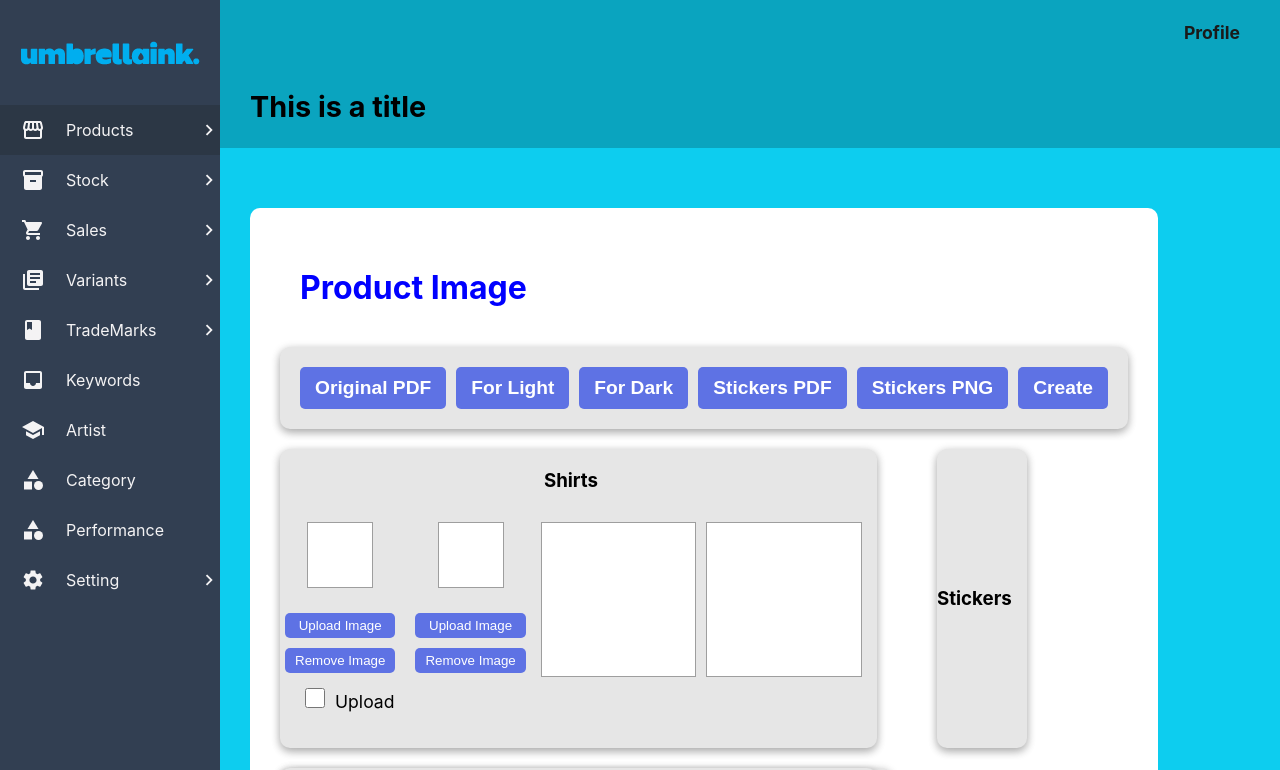
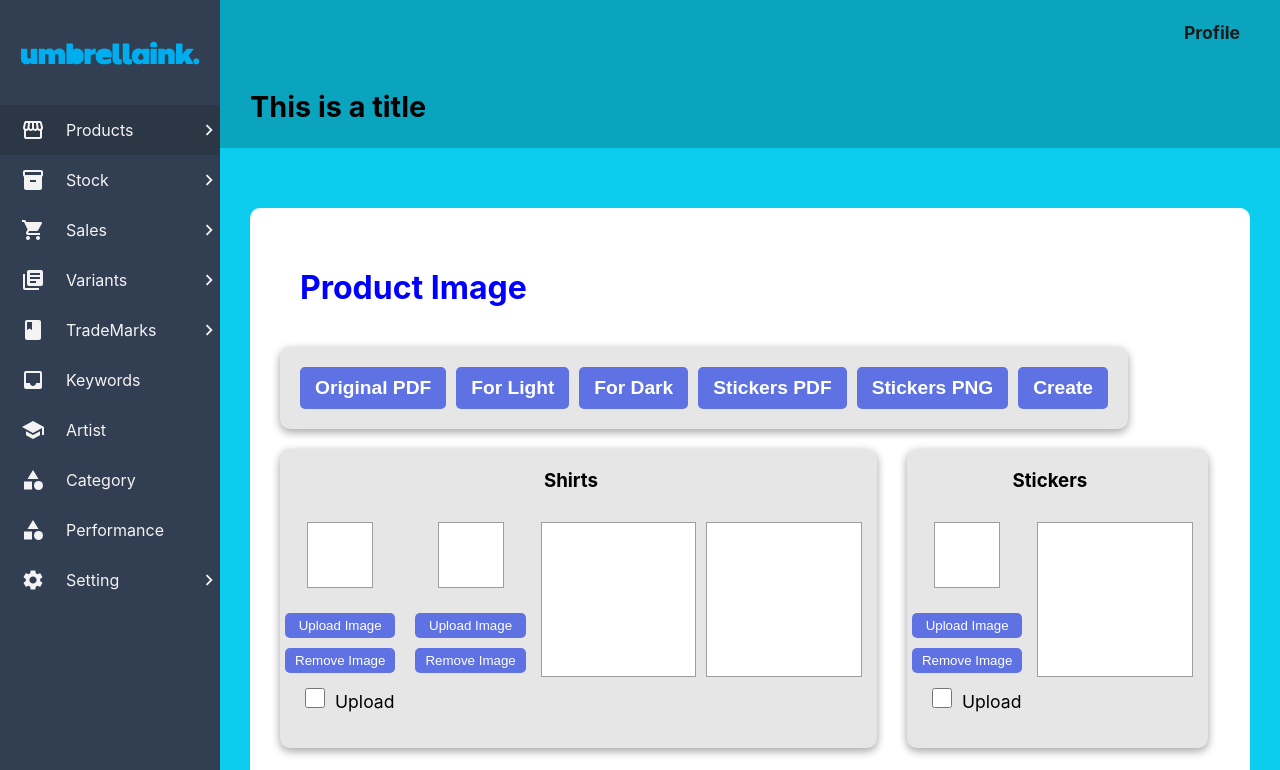
Before and after one commit to NightW0lfff/Zedflow-Project, a React (Create React App) app: page /products/create in a window 1280 px wide. Shown: the top 770 px of the page. Built offline with nearby package versions, Linux system fonts and the light colour scheme.

Commit message:
Update ImageMockup.js

```diff
--- a/src/Pages/ImageMockup.js
+++ b/src/Pages/ImageMockup.js
@@ -32,21 +32,32 @@ function ImageMockup() {
                   <button>Remove Image</button>
                 </div>
               </div>
-              <div className="product-image-box mockup" src="" alt="" />
-              <div className="product-image-box mockup" src="" alt="" />
+              <div className="product-image-box " src="" alt="" />
+              <div className="product-image-box " src="" alt="" />
             </div>
             <span className="input-container">
               <input type="checkbox" />
               Upload
             </span>
           </div>
-          <div className="product-image-container"></div>
           <div className="product-image stickers">
             <h3>Stickers</h3>
+            <div className="shirt-card-container">
+              <div className="shirt-logo-container">
+                <div className="image-box" src="" alt="" />
+                <div className="image-btn">
+                  <button>Upload Image</button>
+                  <button>Remove Image</button>
+                </div>
+              </div>
+              <div className="product-image-box " src="" alt="" />
+            </div>
+            <span className="input-container">
+              <input type="checkbox" />
+              Upload
+            </span>
           </div>
-        </div>
-        <div className="product-image mugs">
-          <div className="product-image shirts">
+          <div className="product-image mugs">
             <h3>Mugs</h3>
             <div className="shirt-card-container">
               <div className="shirt-logo-container">
@@ -63,8 +74,8 @@ function ImageMockup() {
                   <button>Remove Image</button>
                 </div>
               </div>
-              <div className="product-image-box mockup" src="" alt="" />
-              <div className="product-image-box mockup" src="" alt="" />
+              <div className="product-image-box " src="" alt="" />
+              <div className="product-image-box " src="" alt="" />
             </div>
             <span className="input-container">
               <input type="checkbox" />
```
